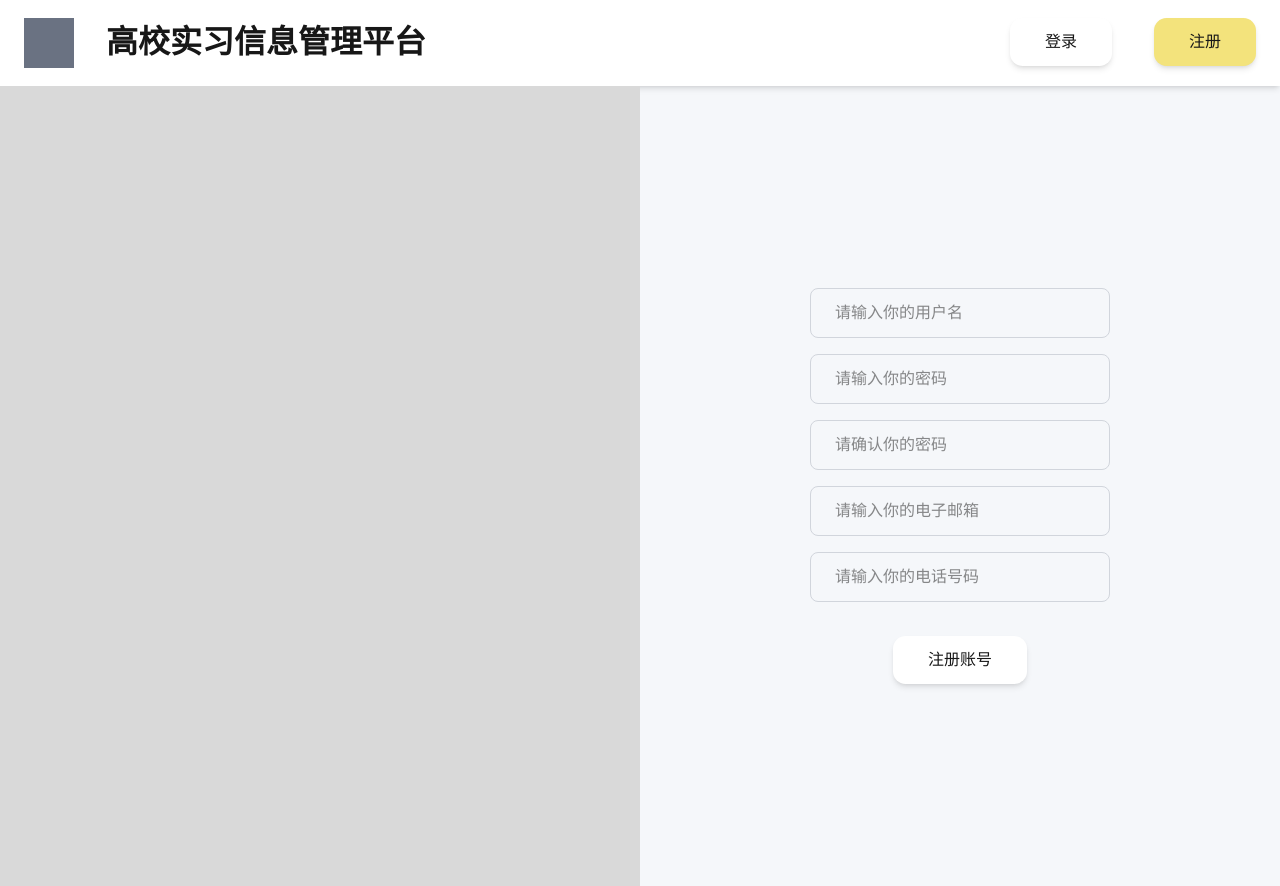
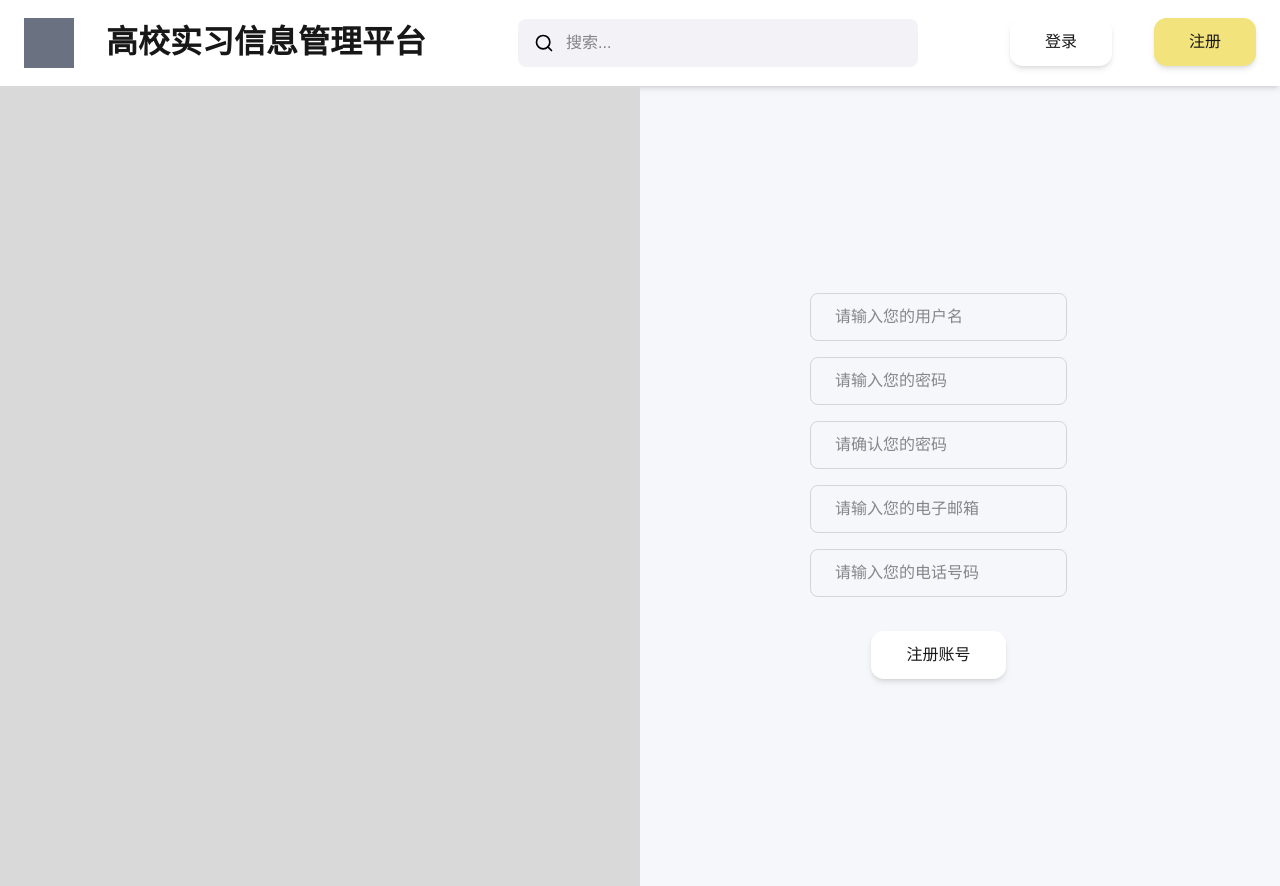
Before and after one commit to BenElliot4631317/web-project, a Next.js app: page /register in a window 1280 px wide. Built offline with nearby package versions, Linux system fonts and the light colour scheme.

Commit message:
add some new elements

```diff
--- a/app/login/page.tsx
+++ b/app/login/page.tsx
@@ -1,5 +1,6 @@
 import Navbar from "@/components/Navbar";
 import Button from "@/components/Button";
+import Input from "@/components/Input";
 
 export default function page() {
   return (
@@ -11,15 +12,15 @@ export default function page() {
         <div className="bg-white w-full h-full flex-1 flex justify-center items-center">
           <div className="w-[300px] h-auto">
             <form>
-              <input
+              <Input
                 placeholder="请输入您的用户名"
-                className="bg-transparent w-full h-[50px] px-[24px] rounded-[8px] border border-gray-200 transition"
-              ></input>
-              <input
+                className="mt-[24px]"
+              ></Input>
+              <Input
                 placeholder="请输入您的密码"
-                className="bg-transparent w-full h-[50px] px-[24px] rounded-[8px] border border-gray-200 mt-[16px] transition"
+                className="mt-[24px]"
                 type="password"
-              ></input>
+              ></Input>
               <div className="text-right mr-[8px] mt-[18px]">忘记密码</div>
               <div className="flex row justify-center gap-[48px] mt-[18px]">
                 <div>
--- a/app/profile/page.tsx
+++ b/app/profile/page.tsx
@@ -5,6 +5,10 @@ function page() {
     <div>
       <Navbar />
 
+      <div className="w-full h-screen grid grid-cols-4 grid-rows-4 p-[24px] gap-[48px]">
+        <div className="bg-[#d9d9d9] rounded-[8px] col-span-1 row-span-3"></div>
+        <div className="bg-[#d9d9d9] rounded-[8px] col-span-3 row-span-4" ></div>
+      </div>
     </div>
   );
 }
--- a/app/register/page.tsx
+++ b/app/register/page.tsx
@@ -1,5 +1,6 @@
 import Navbar from "@/components/Navbar";
-import Button from "@/components/Button"
+import Button from "@/components/Button";
+import Input from "@/components/Input";
 
 function page() {
   return (
@@ -10,30 +11,22 @@ function page() {
         <div className="flex-1 flex justify-center items-center">
           <div className="w-[300px] h-auto flex">
             <form>
-              <input
-                className="w-full h-[50px] border border-gray-300 rounded-[8px] px-[24px] mb-[16px]"
-                placeholder="请输入你的用户名"
-              ></input>
-              <input
-                className="w-full h-[50px] border border-gray-300 rounded-[8px] px-[24px] mb-[16px]"
-                placeholder="请输入你的密码" type="password"
-              ></input>
-              <input
-                className="w-full h-[50px] border border-gray-300 rounded-[8px] px-[24px] mb-[16px]"
-                placeholder="请确认你的密码" type="password"
-              ></input>
-              <input
-                className="w-full h-[50px] border border-gray-300 rounded-[8px] px-[24px] mb-[16px]"
-                placeholder="请输入你的电子邮箱"
-              ></input>
-              <input
-                className="w-full h-[50px] border border-gray-300 rounded-[8px] px-[24px] mb-[16px]"
-                placeholder="请输入你的电话号码"
-              ></input>
+              <Input placeholder="请输入您的用户名" className="mb-[16px]" />
+              <Input
+                placeholder="请输入您的密码"
+                className="mb-[16px]"
+                type="password"
+              />
+              <Input
+                placeholder="请确认您的密码"
+                className="mb-[16px]"
+                type="password"
+              />
+              <Input placeholder="请输入您的电子邮箱" className="mb-[16px]" />
+              <Input placeholder="请输入您的电话号码" className="mb-[16px]" />
               <div className="flex justify-center mt-[18px]">
                 <Button variant="secondary">注册账号</Button>
               </div>
-
             </form>
           </div>
         </div>
--- a/app/reset-password/page.tsx
+++ b/app/reset-password/page.tsx
@@ -1,5 +1,6 @@
 import Navbar from "@/components/Navbar";
 import Button from "@/components/Button";
+import Input from "@/components/Input";
 
 function page() {
   return (
@@ -9,11 +10,8 @@ function page() {
       <div className="flex w-full h-screen">
         <div className="flex-1 bg-[#d9d9d9]"></div>
         <div className="flex-1 flex flex-col justify-center items-center">
-          <form className="w-full h-auto flex flex-col justify-center items-center">
-            <input
-              className="w-[600px] h-[50px] border border-gray-300 rounded-[8px] px-[24px]"
-              placeholder="请输入你的邮箱来重置密码"
-            ></input>
+          <form className="w-[600px] h-auto flex flex-col justify-center items-center">
+            <Input placeholder="请输入您的邮箱来重置密码" />
             <div className="flex justify-center mt-[24px]">
               <Button variant="secondary">重置密码</Button>
             </div>
--- /dev/null
+++ b/components/Input.tsx
@@ -0,0 +1,50 @@
+import React from "react";
+
+type InputProps = {
+  type?: React.HTMLInputTypeAttribute;
+  placeholder?: string;
+  value?: string;
+  className?: string;
+  disabled?: boolean;
+  name?: string;
+  bordered?: boolean;
+  leftIcon?: React.ReactNode;
+  rightIcon?: React.ReactNode;
+};
+
+export default function Input({
+  type = "text",
+  placeholder,
+  value,
+  className,
+  disabled = false,
+  name,
+  bordered = true,
+  leftIcon,
+  rightIcon,
+}: InputProps) {
+  return (
+    <div className="relative w-full">
+      {leftIcon && (
+        <div className="absolute left-[16px] top-1/2 -translate-y-1/2 text-gray-400">
+          {leftIcon}
+        </div>
+      )}
+
+      <input
+        type={type}
+        placeholder={placeholder}
+        value={value}
+        className={`w-full h-[48px] px-[24px] rounded-[8px] ${leftIcon ? "pl-[48px]" : "px-[24px]"} ${rightIcon ? "pr-[48px]" : ""} hover:shadow-md focus:ring-1 focus:ring-[#EEA243] focus:outline-none transition ${bordered ? "border border-gray-300" : "border-none"} ${className}`}
+        disabled={disabled}
+        name={name}
+      />
+
+      {rightIcon && (
+        <div className="absolute right-[16px] top-1/2 -translate-y-1/2">
+          {rightIcon}
+        </div>
+      )}
+    </div>
+  );
+}
--- a/components/navbar.tsx
+++ b/components/navbar.tsx
@@ -1,23 +1,27 @@
 import React from "react";
-import Button from "@/components/Button"
+import Button from "@/components/Button";
+import Input from "@/components/Input";
+import {Search} from "lucide-react";
 
 function navbar() {
   return (
     <div className="flex w-full h-auto px-[24px] py-[18px] bg-white shadow-md justify-between">
-      <div className="flex row">
+      <div className="flex flex-row">
         <div className="bg-gray-500 w-[50px] h-[50px]"></div>
         <div className="ml-[32px] text-[32px] font-bold">
           高校实习信息管理平台
         </div>
       </div>
-      <div className="flex row">
+      <div className="flex items-center w-[400px] h-[50px]">
+        <Input type="search" placeholder="搜索..." className="bg-[#F2F2F7]" bordered={false} leftIcon={<Search size={20} className="text-black"/>} />
+      </div>
+      <div className="flex">
         <div className="mr-[42px]">
           <Button variant="secondary">登录</Button>
         </div>
         <div>
           <Button variant="primary">注册</Button>
         </div>
-
       </div>
     </div>
   );
--- a/package.json
+++ b/package.json
@@ -9,6 +9,7 @@
     "lint": "eslint"
   },
   "dependencies": {
+    "lucide-react": "^1.23.0",
     "next": "16.2.6",
     "react": "19.2.4",
     "react-dom": "19.2.4"
```
Also changed, not shown: 1 other file (tests, documents, lock files or other folders).
